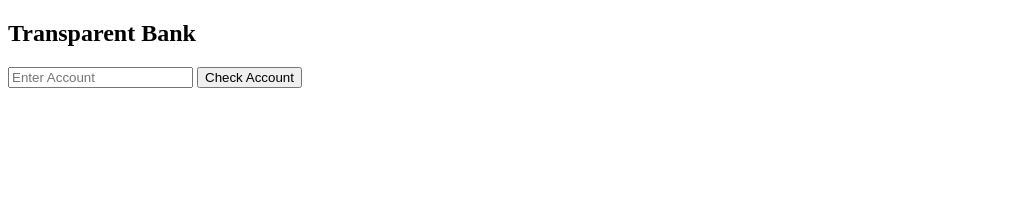
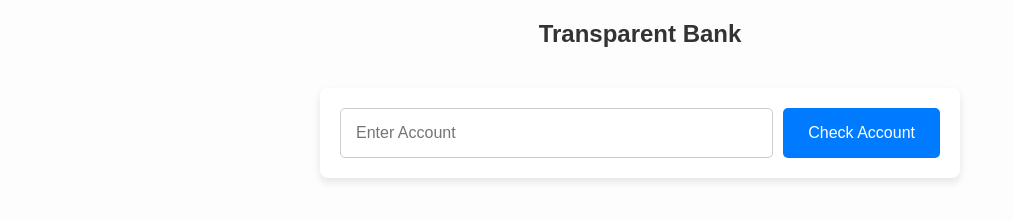
Before and after one commit to AungKyawChing/TransparentFinance, a plain HTML site: page index.html in a window 1280 px wide. Shown: the whole page, without its empty margins (0-1013 px from the left). Drawn offline with Linux system fonts and the light colour scheme; no server answers.

Commit message:
Enhance styling for better user interface

```diff
--- a/index.html
+++ b/index.html
@@ -2,12 +2,74 @@
 <html>
 <head>
     <title>Transparent Bank</title>
-    <style>
-        table { border-collapse: collapse; width: 100%; margin-top: 20px; }
-        th, td { border: 1px solid #ddd; padding: 12px; text-align: left; }
-        th { background-color: #f4f4f4; }
-        .error { color: red; font-weight: bold; }
-    </style>
+<style>
+    /* পুরো পেজটি সুন্দর করার জন্য কিছু বেসিক ফন্ট */
+    body {
+        font-family: Arial, sans-serif;
+        margin: 20px;
+        background-color: #fdfdfd;
+    }
+
+    h2 {
+        text-align: center; /* টাইটেল মাঝখানে থাকবে */
+        color: #333;
+    }
+
+    /* ফর্ম কন্টেইনারকে বড় এবং মাঝখানে আনার স্টাইল */
+    #searchForm {
+        max-width: 600px; /* ফর্মের সর্বোচ্চ প্রস্থ */
+        margin: 40px auto; /* উপরে-নিচে ৪০পিক্সেল এবং ডানে-বামে অটো হয়ে মাঝখানে বসবে */
+        display: flex;
+        gap: 10px; /* ইনপুট এবং বাটনের মাঝখানের ফাঁকা জায়গা */
+        padding: 20px;
+        background-color: #fff;
+        box-shadow: 0 4px 8px rgba(0,0,0,0.1); /* হালকা শ্যাডো যাতে প্রফেশনাল লাগে */
+        border-radius: 8px;
+    }
+
+    /* ইনপুট বক্স বড় করা */
+    #keyword {
+        flex: 1; /* ফর্মের বাকি জায়গা এটি দখল করবে */
+        padding: 15px;
+        font-size: 16px;
+        border: 1px solid #ccc;
+        border-radius: 5px;
+        outline: none;
+    }
+
+    #keyword:focus {
+        border-color: #007bff; /* ক্লিক করলে বর্ডার নীল হবে */
+    }
+
+    /* বাটন বড় করা */
+    #fetchBtn {
+        padding: 15px 25px;
+        font-size: 16px;
+        background-color: #007bff;
+        color: white;
+        border: none;
+        border-radius: 5px;
+        cursor: pointer;
+        transition: background 0.3s;
+    }
+
+    #fetchBtn:hover {
+        background-color: #0056b3;
+    }
+
+    /* টেবিল স্টাইল */
+    table {
+        border-collapse: collapse;
+        width: 100%;
+        margin-top: 20px;
+        background-color: #fff;
+    }
+    th, td { border: 1px solid #ddd; padding: 12px; text-align: left; }
+    th { background-color: #f4f4f4; }
+    .error { color: red; font-weight: bold; text-align: center; }
+    #message { text-align: center; margin-top: 10px; }
+</style>
+
 </head>
 <body>
     <h2>Transparent Bank</h2>
```
